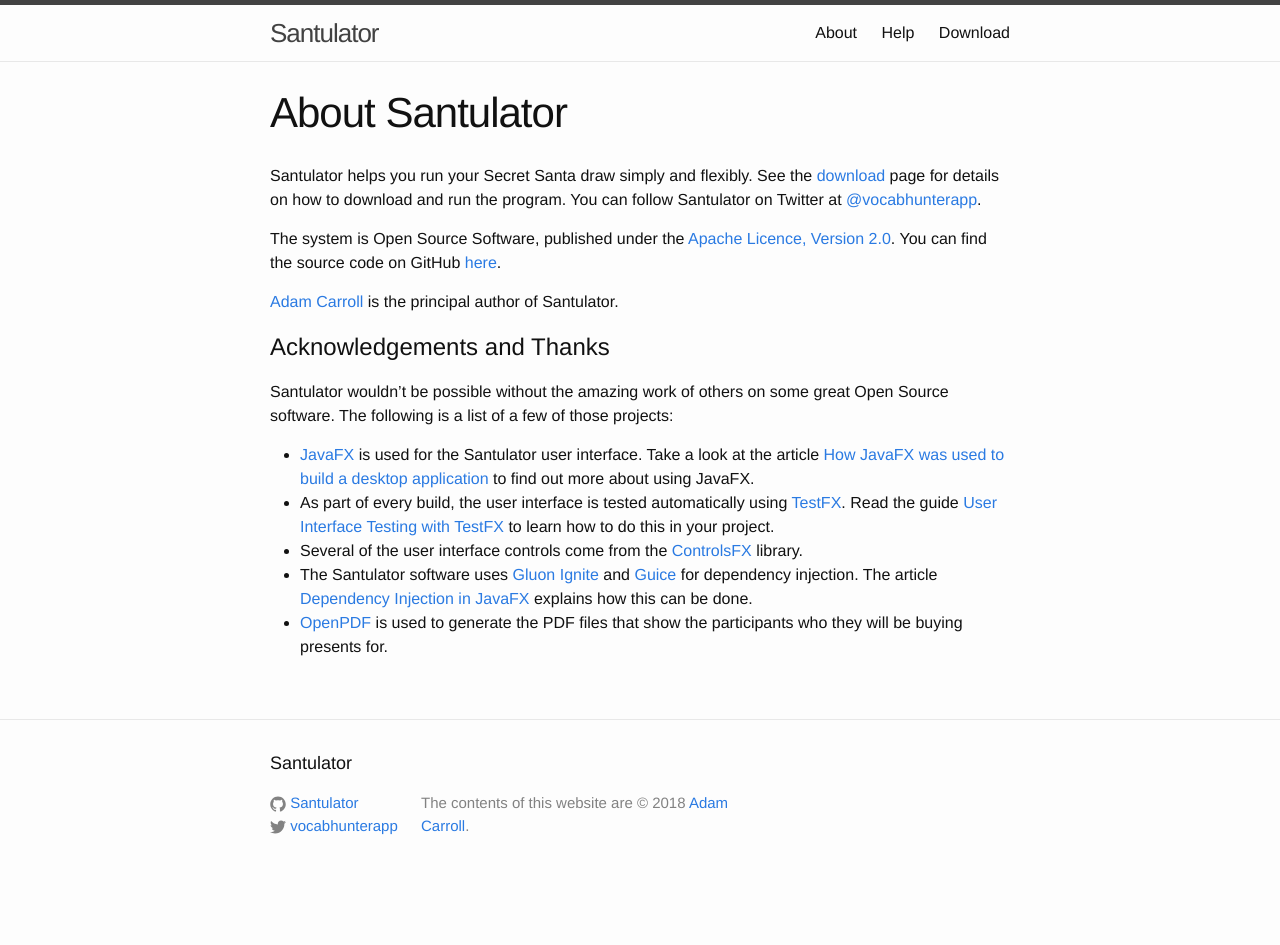
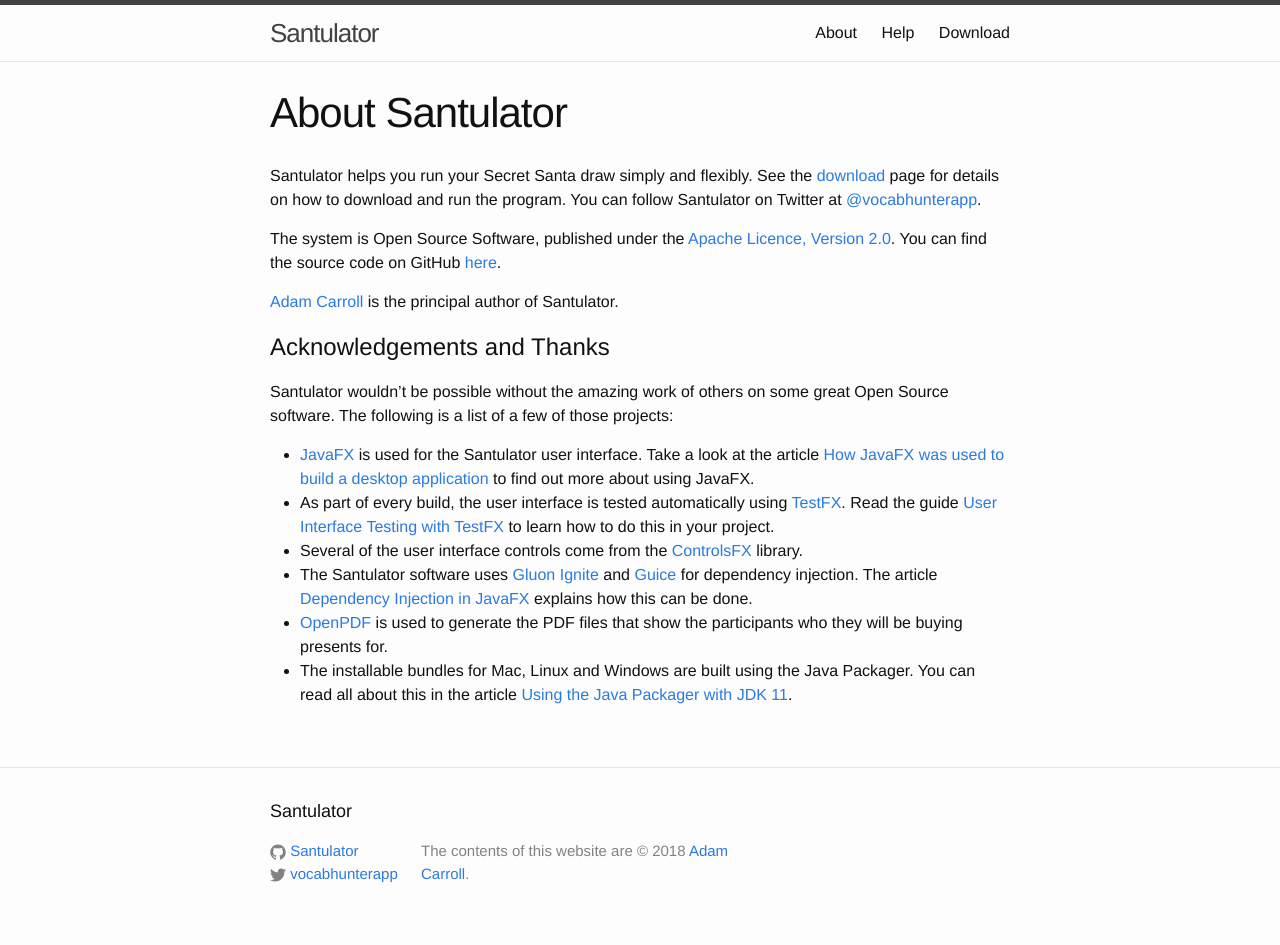
Before and after one commit to Santulator/santulator.github.io, a Jekyll site: the page built from about.md, in a window 1280 px wide. Built offline with Jekyll 4.4.1, drawn with Linux system fonts in a browser that asks for light colours; before the commit the page ends 900 px from its top, so only the background shows below that.

Commit message:
Added a reference to the Java Packager and my article about using it

```diff
--- a/about.md
+++ b/about.md
@@ -23,6 +23,7 @@
 * Several of the user interface controls come from the [ControlsFX] library.
 * The Santulator software uses [Gluon Ignite] and [Guice] for dependency injection.  The article [Dependency Injection in JavaFX] explains how this can be done.
 * [OpenPDF] is used to generate the PDF files that show the participants who they will be buying presents for.
+* The installable bundles for Mac, Linux and Windows are built using the Java Packager.  You can read all about this in the article [Using the Java Packager with JDK 11].
 
 [Adam Carroll]:https://github.com/AdamCarroll/
 [download]:/download
@@ -32,6 +33,7 @@
 [How JavaFX was used to build a desktop application]:https://medium.com/@TechKing/how-javafx-was-used-to-build-a-desktop-application-7d4c680d8dc
 [User Interface Testing with TestFX]:https://medium.com/@adam_carroll/user-interface-testing-with-testfx-5747ba02b0ec
 [Dependency Injection in JavaFX]:https://vocabhunter.github.io/2016/11/13/JavaFX-Dependency-Injection.html
+[Using the Java Packager with JDK 11]:https://medium.com/@adam_carroll/java-packager-with-jdk11-31b3d620f4a8
 
 [JavaFX]:https://openjfx.io/
 [ControlsFX]:http://fxexperience.com/controlsfx/
```
